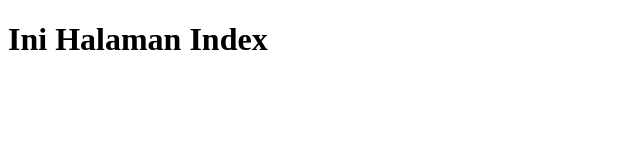
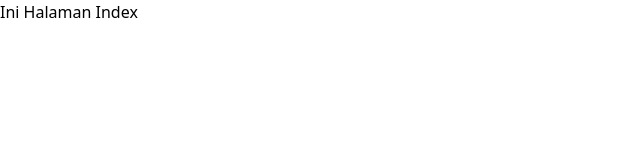
Before and after one commit to Berndzz/portofoliohardus, a website: page index.html in a window 1280 px wide. Shown: the whole page, without its empty margins (0-640 px from the left). Drawn offline with Linux system fonts and the light colour scheme.

Commit message:
add npm and tailwind css

```diff
--- a/index.html
+++ b/index.html
@@ -4,7 +4,8 @@
     <meta charset="UTF-8">
     <meta http-equiv="X-UA-Compatible" content="IE=edge">
     <meta name="viewport" content="width=device-width, initial-scale=1.0">
-    <title>Document</title>
+    <title>Portofolio</title>
+    <link href="dist/output.css" rel="stylesheet">
 </head>
 <body>
     <h1>Ini Halaman Index</h1>
--- /dev/null
+++ b/src/input.css
@@ -0,0 +1,3 @@
+@tailwind base;
+@tailwind components;
+@tailwind utilities;
--- /dev/null
+++ b/tailwind.config.js
@@ -0,0 +1,8 @@
+/** @type {import('tailwindcss').Config} */
+module.exports = {
+  content: ['index.html'],
+  theme: {
+    extend: {},
+  },
+  plugins: [],
+}
```
Also changed, not shown: package.json (added, +23 -0 lines), dist/output.css (added), 1 other file.
